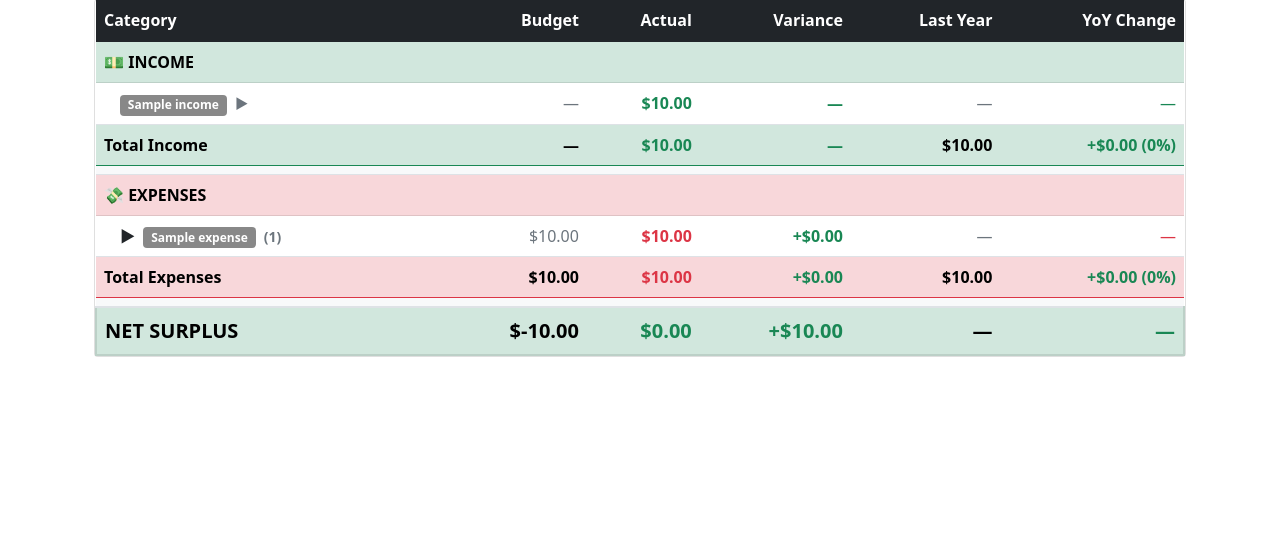
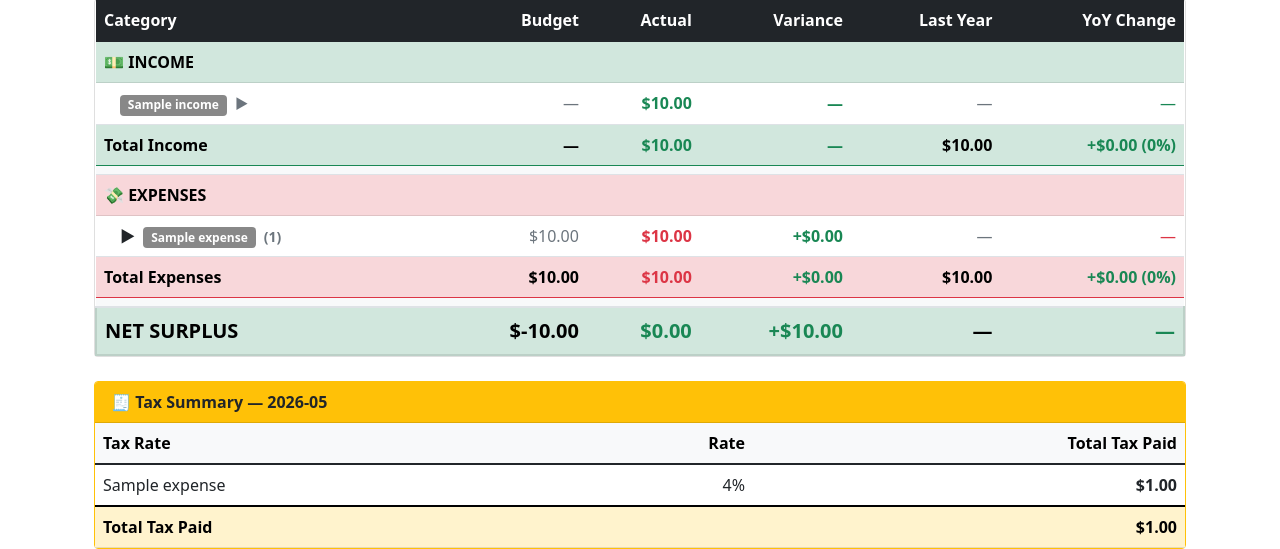
Before and after one commit to treborreimroc/holly-expense-tracker, a Flask app: page /pnl in a window 1280 px wide. Shown: the part 345-894 px from the top of the page. Before the commit the page ends 702 px from the top, so only its background shows below. Run offline with Flask 3, Linux system fonts and the light colour scheme; the visitor is signed in with stand-in values (Sample User, id 1); a database or web service that is not in the repository returns one stand-in record (values such as "Sample title"); some libraries are stand-ins or nearby versions.

Commit message:
Add files via upload

```diff
--- a/app.py
+++ b/app.py
@@ -873,10 +873,30 @@ def pnl():
     """)
     years = [r['yr'] for r in cursor.fetchall()] or [datetime.now().year]
 
+    # Tax summary — group by tax rate name
+    tax_summary = []
+    try:
+        cursor.execute(f"""
+            SELECT tr.name as rate_name, tr.rate, SUM(e.tax_amount) as total_tax
+            FROM expenses e
+            JOIN tax_rates tr ON e.tax_rate_id = tr.id
+            WHERE e.archived = 0 AND e.date >= %s AND e.date{date_op if "date_op" in dir() else "<"} %s
+            AND e.tax_amount IS NOT NULL AND e.tax_amount > 0
+            GROUP BY tr.name, tr.rate
+            ORDER BY tr.rate DESC
+        """, (start_date, end_date))
+        tax_summary = cursor.fetchall()
+    except Exception:
+        pass  # tax columns may not exist yet
+
+    total_tax_paid = sum(float(r['total_tax']) for r in tax_summary)
+
     cursor.close()
     conn.close()
 
     return render_template('pnl.html',
+                         tax_summary=tax_summary,
+                         total_tax_paid=total_tax_paid,
                          view_type=view_type,
                          selected_month=selected_month,
                          selected_year=selected_year,
@@ -1586,6 +1606,22 @@ def pnl_report_pdf():
 
     net = total_income - total_expenses
 
+    # Tax summary
+    tax_rows_pdf = []
+    try:
+        cursor.execute(f"""
+            SELECT tr.name as rate_name, SUM(e.tax_amount) as total_tax
+            FROM expenses e
+            JOIN tax_rates tr ON e.tax_rate_id = tr.id
+            WHERE e.archived=0 AND e.date>=%s AND e.date{date_op}%s
+            AND e.tax_amount IS NOT NULL AND e.tax_amount > 0
+            GROUP BY tr.name, tr.rate ORDER BY tr.rate DESC
+        """, (start_date, end_date))
+        tax_rows_pdf = cursor.fetchall()
+    except Exception:
+        pass
+    total_tax_pdf = sum(float(r['total_tax']) for r in tax_rows_pdf)
+
     buffer = BytesIO()
     doc = SimpleDocTemplate(buffer, pagesize=letter,
                             leftMargin=36, rightMargin=36, topMargin=36, bottomMargin=36)
@@ -1604,6 +1640,14 @@ def pnl_report_pdf():
     data.append(['Total Expenses', f"${total_expenses:.2f}"])
     data.append(['', ''])
     data.append(['NET ' + ('SURPLUS' if net >= 0 else 'DEFICIT'), f"${abs(net):.2f}"])
+
+    # Tax summary section
+    if tax_rows_pdf:
+        data.append(['', ''])
+        data.append(['TAX SUMMARY', ''])
+        for r in tax_rows_pdf:
+            data.append([r['rate_name'], f"${float(r['total_tax']):.2f}"])
+        data.append(['Total Tax Paid', f"${total_tax_pdf:.2f}"])
 
     col_widths = [360, 120]
     t = Table(data, colWidths=col_widths)
--- a/templates/pnl.html
+++ b/templates/pnl.html
@@ -223,6 +223,41 @@
             </table>
         </div>
     </div>
+
+    <!-- ===== TAX SUMMARY ===== -->
+    {% if tax_summary %}
+    <div class="card mt-4 border-warning">
+        <div class="card-header bg-warning text-dark fw-bold">
+            🧾 Tax Summary — {{ period_label }}
+        </div>
+        <div class="card-body p-0">
+            <table class="table table-hover mb-0">
+                <thead class="table-light">
+                    <tr>
+                        <th>Tax Rate</th>
+                        <th class="text-end">Rate</th>
+                        <th class="text-end">Total Tax Paid</th>
+                    </tr>
+                </thead>
+                <tbody>
+                    {% for row in tax_summary %}
+                    <tr>
+                        <td>{{ row.rate_name }}</td>
+                        <td class="text-end">{{ row.rate }}%</td>
+                        <td class="text-end fw-bold">${{ "%.2f"|format(row.total_tax) }}</td>
+                    </tr>
+                    {% endfor %}
+                </tbody>
+                <tfoot class="table-warning fw-bold">
+                    <tr>
+                        <td colspan="2">Total Tax Paid</td>
+                        <td class="text-end">${{ "%.2f"|format(total_tax_paid) }}</td>
+                    </tr>
+                </tfoot>
+            </table>
+        </div>
+    </div>
+    {% endif %}
 </div>
 
 <!-- ===== TRANSACTION DETAIL MODAL ===== -->
```
